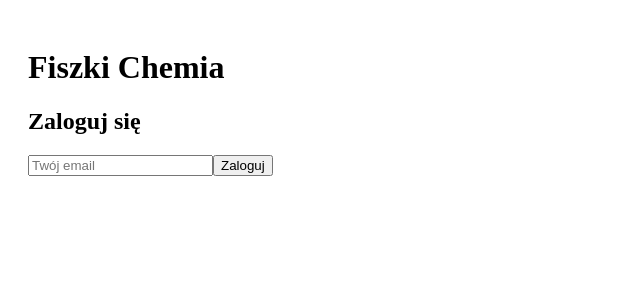
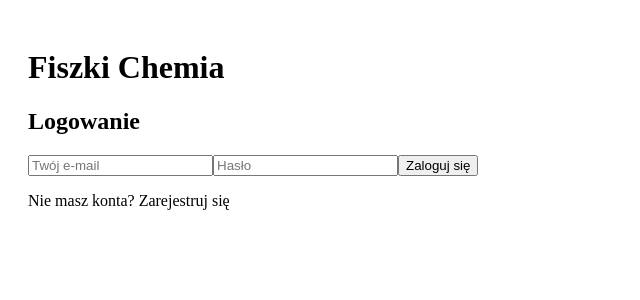
Before and after one commit to fiszki-chemia/fiszki-chemia, a React (Vite) app: page / in a window 1280 px wide. Shown: the top 300 px of the page, without its empty margins (0-640 px from the left). Built offline with nearby package versions, Linux system fonts and the light colour scheme.

Commit message:
Update Login.jsx

```diff
--- a/src/components/Login.jsx
+++ b/src/components/Login.jsx
@@ -3,26 +3,65 @@ import { supabase } from '../supabase'
 
 export default function Login() {
   const [email, setEmail] = useState('')
+  const [password, setPassword] = useState('')
+  const [isRegister, setIsRegister] = useState(false) // false = logowanie, true = rejestracja
 
-  const handleLogin = async () => {
-    const { error } = await supabase.auth.signInWithOtp({ email })
-    if (error) alert(error.message)
-    else alert('Sprawdź maila z linkiem logowania!')
+  const handleSubmit = async () => {
+    if (isRegister) {
+      // Rejestracja
+      const { data, error } = await supabase.auth.signUp({
+        email,
+        password
+      })
+      if (error) alert('Błąd: ' + error.message)
+      else alert('Konto utworzone! Możesz się teraz zalogować.')
+    } else {
+      // Logowanie
+      const { data, error } = await supabase.auth.signInWithPassword({
+        email,
+        password
+      })
+      if (error) alert('Błąd: ' + error.message)
+      else alert('Zalogowano!')
+    }
   }
 
   return (
-    <div className="p-4">
-      <h2 className="text-xl font-bold mb-2">Zaloguj się</h2>
+    <div className="p-4 max-w-sm mx-auto">
+      <h2 className="text-xl font-bold mb-4">{isRegister ? 'Rejestracja' : 'Logowanie'}</h2>
+
       <input
         type="email"
-        placeholder="Twój email"
+        placeholder="Twój e-mail"
         value={email}
         onChange={(e) => setEmail(e.target.value)}
-        className="border p-2 mr-2 rounded"
+        className="border p-2 mb-2 w-full rounded"
       />
-      <button onClick={handleLogin} className="bg-blue-500 text-white px-4 py-2 rounded">
-        Zaloguj
+
+      <input
+        type="password"
+        placeholder="Hasło"
+        value={password}
+        onChange={(e) => setPassword(e.target.value)}
+        className="border p-2 mb-4 w-full rounded"
+      />
+
+      <button
+        onClick={handleSubmit}
+        className="bg-blue-500 text-white px-4 py-2 rounded w-full"
+      >
+        {isRegister ? 'Zarejestruj się' : 'Zaloguj się'}
       </button>
+
+      <p className="mt-2 text-center">
+        {isRegister ? 'Masz konto?' : 'Nie masz konta?'}{' '}
+        <span
+          onClick={() => setIsRegister(!isRegister)}
+          className="text-blue-500 cursor-pointer underline"
+        >
+          {isRegister ? 'Zaloguj się' : 'Zarejestruj się'}
+        </span>
+      </p>
     </div>
   )
 }
```
